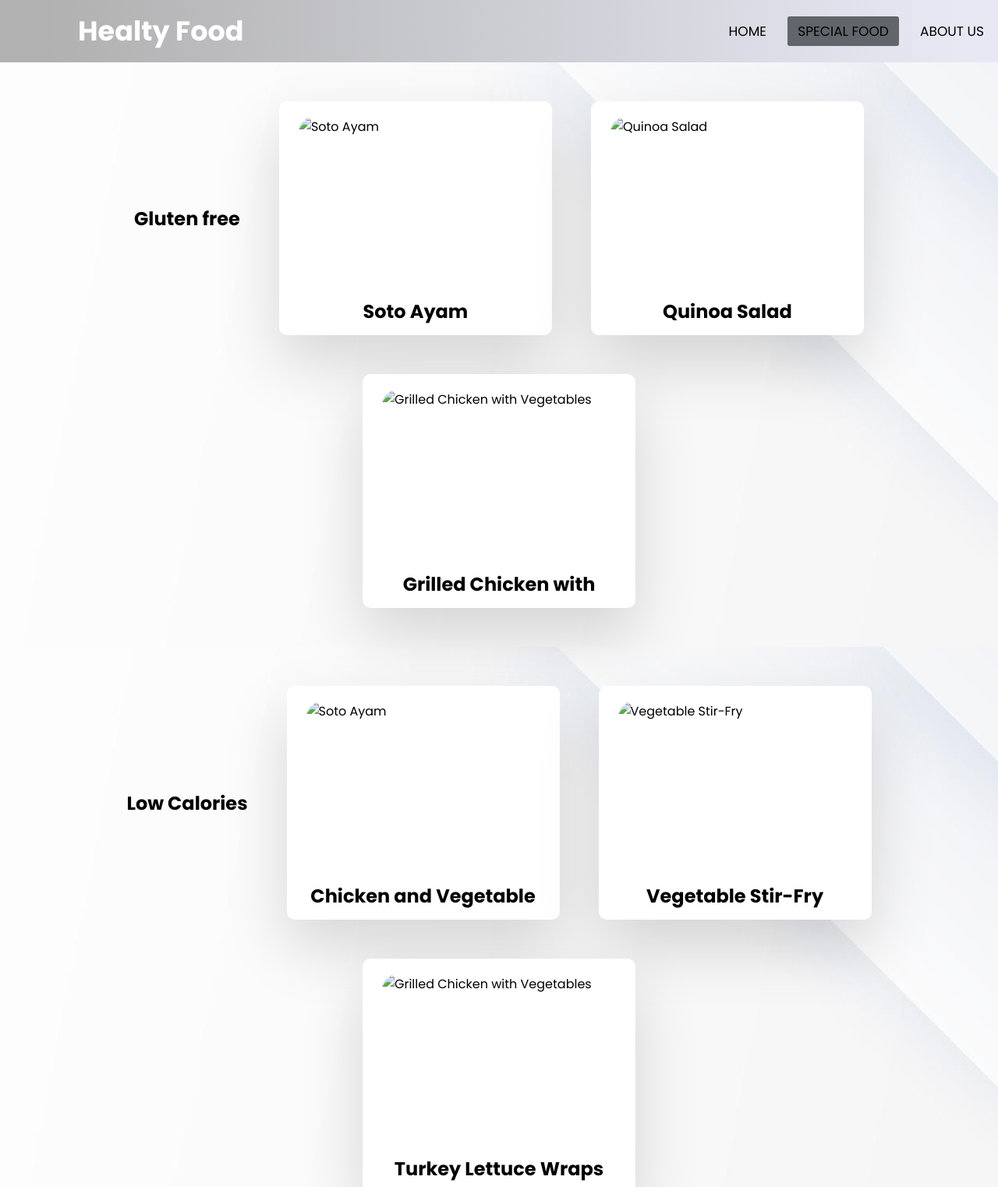
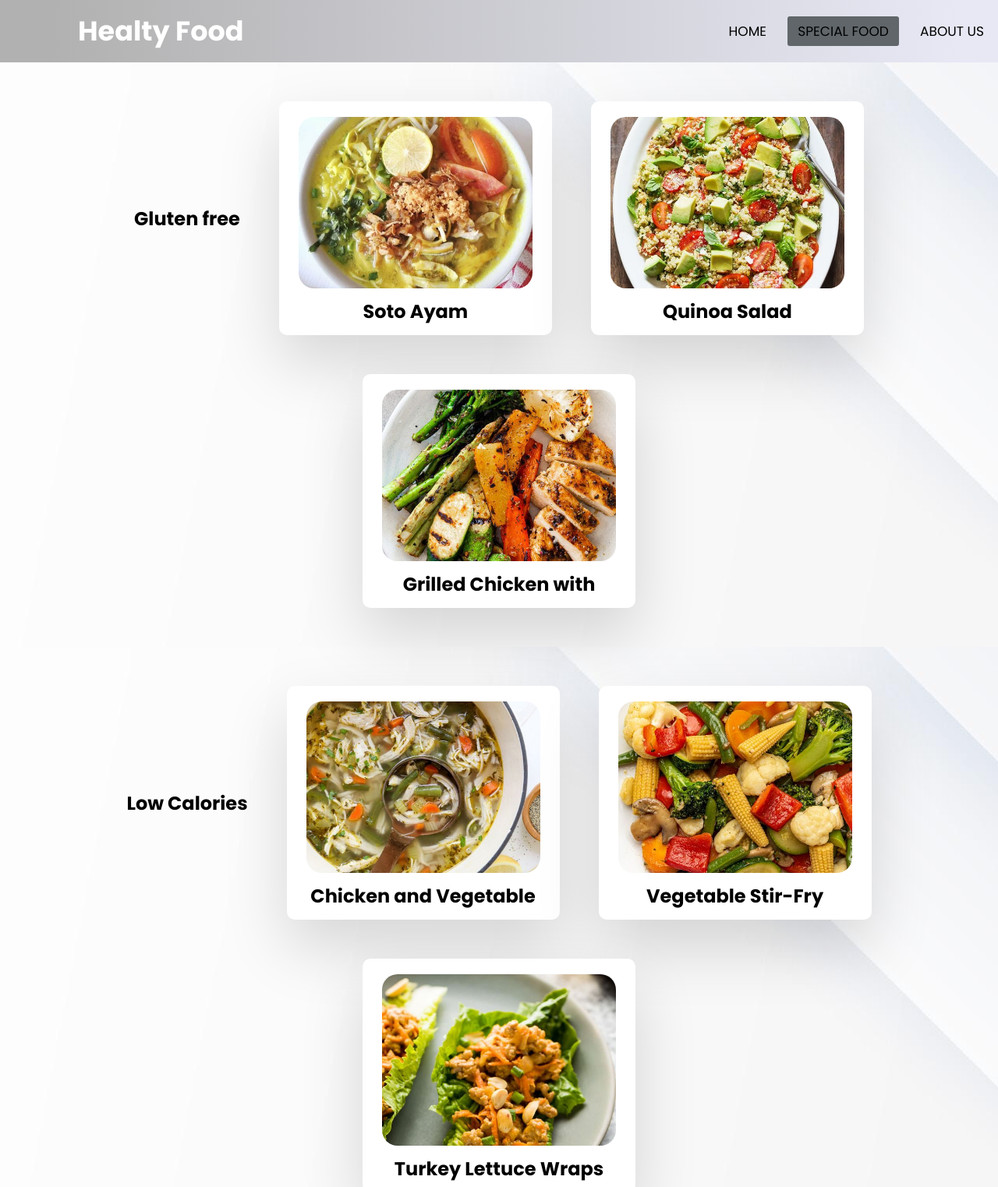
Before and after one commit to ilham168/food, a plain HTML site: page specialFood.html in a window 1280 px wide. Shown: the top 1523 px of the page at 78% size. Drawn offline with Linux system fonts and the light colour scheme.

Commit message:
Add files via upload

```diff
--- a/specialFood.html
+++ b/specialFood.html
@@ -25,7 +25,7 @@
         <h2>Gluten free </h2>
         <div class="card">
             <div class="img-box">
-                <img src="gmbr/Soto Ayam.jpg" alt="Soto Ayam">
+                <img src="Soto Ayam.jpg" alt="Soto Ayam">
             </div>
             <div class="content">
                 <h2>Soto Ayam</h2>
@@ -37,7 +37,7 @@
         </div>
         <div class="card">
             <div class="img-box">
-                <img src="gmbr/QuinoaSalad.jpg" alt="Quinoa Salad">
+                <img src="QuinoaSalad.jpg" alt="Quinoa Salad">
             </div>
             <div class="content">
                 <h2>Quinoa Salad</h2>
@@ -49,7 +49,7 @@
         </div>
         <div class="card">
             <div class="img-box">
-                <img src="gmbr/GrilledChickenwithVegetables.jpg" alt="Grilled Chicken with Vegetables">
+                <img src="GrilledChickenwithVegetables.jpg" alt="Grilled Chicken with Vegetables">
             </div>
             <div class="content">
                 <h2>Grilled Chicken with Vegetables</h2>
@@ -68,7 +68,7 @@
             <h2>Low Calories </h2>
             <div class="card2">
                 <div class="img-box2">
-                    <img src="gmbr/ChickenandVegetableSoup.jpg" alt="Soto Ayam">
+                    <img src="ChickenandVegetableSoup.jpg" alt="Soto Ayam">
                 </div>
                 <div class="content2">
                     <h2>Chicken and Vegetable Soup</h2>
@@ -80,7 +80,7 @@
             </div>
             <div class="card2">
                 <div class="img-box2">
-                    <img src="gmbr/VegetableStir-Fry.jpg" alt="Vegetable Stir-Fry">
+                    <img src="VegetableStir-Fry.jpg" alt="Vegetable Stir-Fry">
                 </div>
                 <div class="content2">
                     <h2>Vegetable Stir-Fry</h2>
@@ -92,7 +92,7 @@
             </div>
             <div class="card2">
                 <div class="img-box2">
-                    <img src="gmbr/Turkey Lettuce Wraps.jpg" alt="Grilled Chicken with Vegetables">
+                    <img src="Turkey Lettuce Wraps.jpg" alt="Grilled Chicken with Vegetables">
                 </div>
                 <div class="content2">
                     <h2>Turkey Lettuce Wraps</h2>
```
